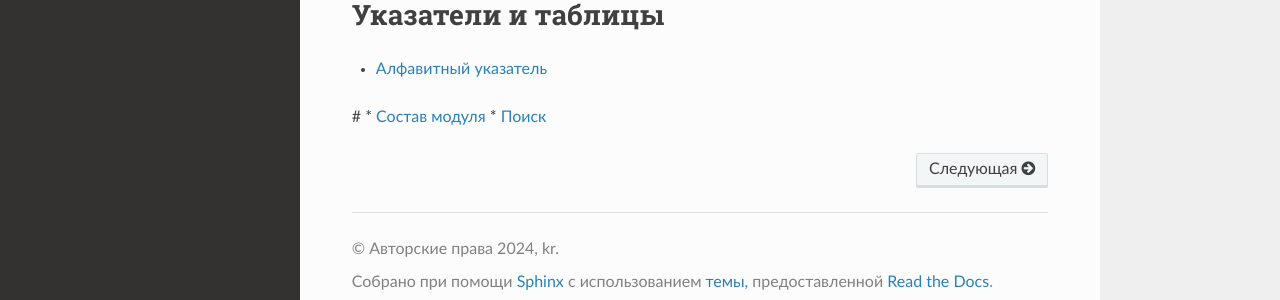
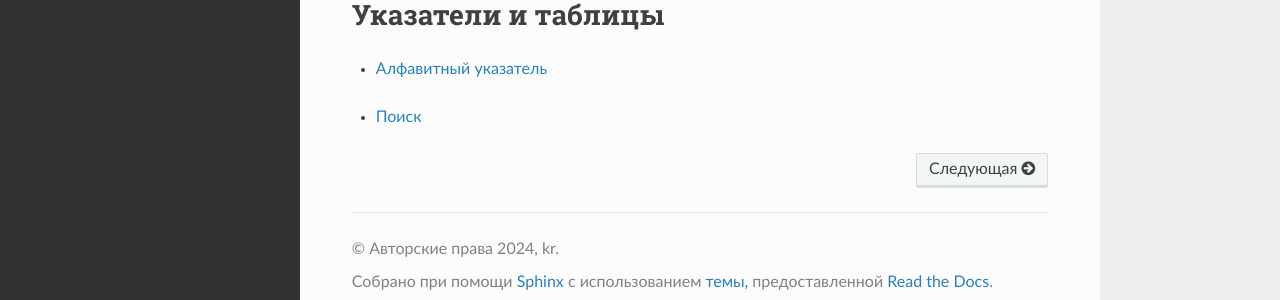
Before and after one commit to KravetsMikhail/testdocs01, a Sphinx documentation site: the page built from source/index.rst, in a window 1280 px wide. Shown: the part 332-632 px from the top of the page. Built offline with Sphinx 7.4.7 and the Read the Docs theme 2.0.0, drawn with Linux system fonts in a browser that asks for light colours.

```diff
--- a/source/index.rst
+++ b/source/index.rst
@@ -17,5 +17,5 @@
 ==================
 
 * :ref:`genindex`
-# * :ref:`modindex`
+.. * :ref:`modindex`
 * :ref:`search`
```
